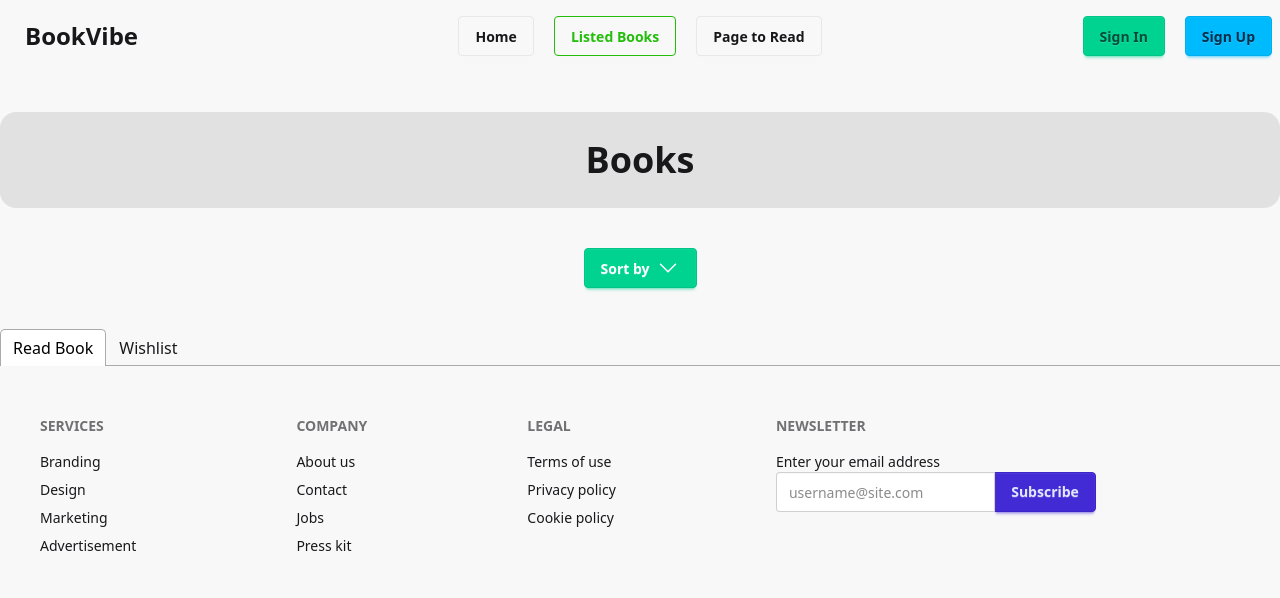
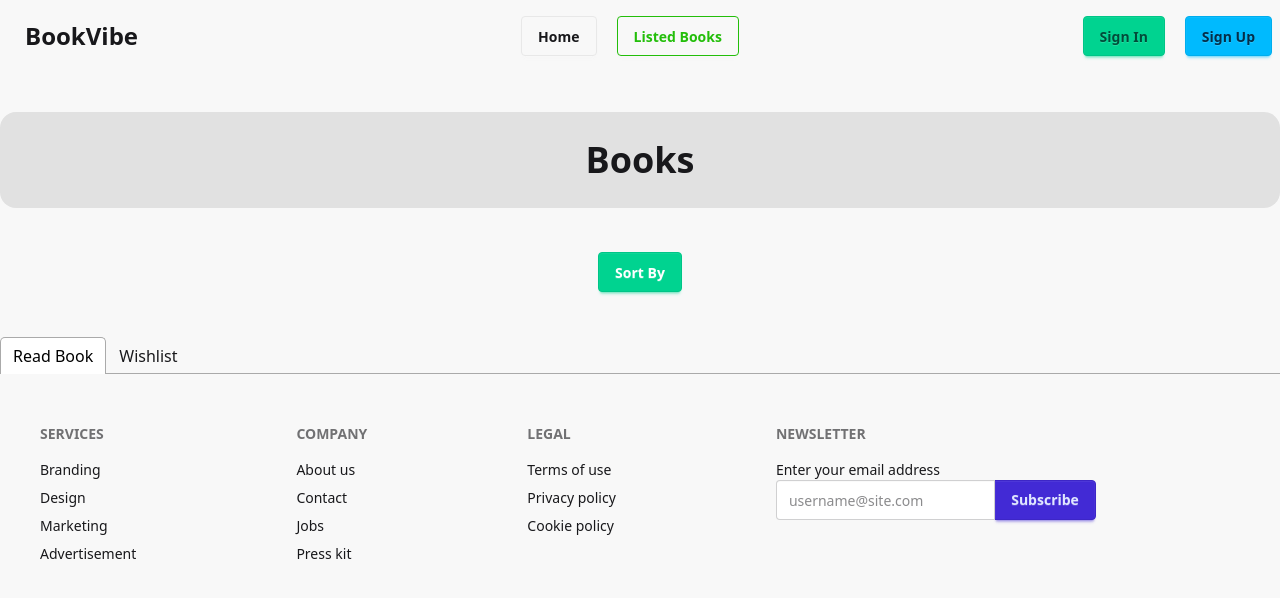
Before and after one commit to NurAlamShawon/Book_vibe_website, a React (Vite) app: page /listed-book in a window 1280 px wide. Shown: the top 598 px of the page. Built offline with nearby package versions, Linux system fonts and the light colour scheme; a web font is replaced by a local one.

Commit message:
only toast problem is left

```diff
--- a/package.json
+++ b/package.json
@@ -15,6 +15,7 @@
     "react-dom": "^19.0.0",
     "react-router": "^7.5.3",
     "react-tabs": "^6.1.0",
+    "react-toastify": "^11.0.5",
     "sweetalert2": "^11.19.1",
     "tailwindcss": "^4.1.5"
   },
--- a/src/Components/Description/Description.jsx
+++ b/src/Components/Description/Description.jsx
@@ -1,8 +1,14 @@
-import React, { useContext } from "react";
+import React, { useContext, useState} from "react";
 import { booksDataContext } from "../LandingPage/LandingPage";
 import { useParams } from "react-router";
-import { setwishbookitems, setbookitems} from "../../Utilities/Utilities"
+import { setwishbookitems, setbookitems } from "../../Utilities/Utilities"
+import { ToastContainer, toast } from 'react-toastify';
 const Description = () => {
+   const [checkbookcount,setcheckbookcount]=useState(0);
+
+   const [checkwishcount,setcheckwishcount]=useState(0);
+
+
 
 
   const books = useContext(booksDataContext);
@@ -16,12 +22,31 @@ const Description = () => {
 
   const addWishlist = (bookid) => {
     setwishbookitems(bookid);
+
+    if(checkbookcount==0){
+      toast("You have added book to read!");
+      const newcheck =checkbookcount+1;
+      setcheckbookcount(newcheck);
+
+    }
+
+
+
   };
 
 
 
   const addreadlist = (bookid) => {
     setbookitems(bookid);
+
+    if(checkwishcount==0){
+      toast("You have added book to read!");
+      const newcheck =checkwishcount+1;
+      setcheckwishcount(newcheck);
+
+    }
+
+
   };
 
   return (
@@ -105,17 +130,21 @@ const Description = () => {
             <button class="btn mr-4"
             onClick={() => {
               addreadlist(click.bookId);
+
             }}
+
 
             >Read</button>
             <button
               className="btn btn-info text-white"
               onClick={() => {
                 addWishlist(click.bookId);
+
               }}
             >
               Wishlist
             </button>
+            <ToastContainer />
           </div>
         </div>
       </div>
--- a/src/Components/LandingPage/LandingPage.jsx
+++ b/src/Components/LandingPage/LandingPage.jsx
@@ -5,11 +5,11 @@ import Footer from "../Footer/Footer";
 
 export const booksDataContext = createContext(null);
 
-export const clickcardContext = createContext([]);
+
 
 const LandingPage = () => {
   const [books, setBooks] = useState([]);
-  const [click, setclick] = useState([]);
+
 
   useEffect(() => {
     const fetchdata = async () => {
@@ -29,9 +29,9 @@ const LandingPage = () => {
 
       <main>
         <booksDataContext.Provider value={books}>
-          <clickcardContext.Provider value={[click, setclick]}>
+
             <Outlet></Outlet>
-          </clickcardContext.Provider>
+
         </booksDataContext.Provider>
       </main>
 
--- a/src/Components/Listed-book/Listedbook.jsx
+++ b/src/Components/Listed-book/Listedbook.jsx
@@ -3,16 +3,19 @@ import "react-tabs/style/react-tabs.css";
 import Readbook from "../Readbook/Readbook";
 import Wishlist from "../Wishlist/Wishlist";
 import { useContext, useEffect, useState } from "react";
-import { getbookitems ,getwishbookitems ,removewishbook ,removebook} from "../../Utilities/Utilities";
+import {
+  getbookitems,
+  getwishbookitems,
+  removewishbook,
+  removebook,
+} from "../../Utilities/Utilities";
 import { booksDataContext } from "../LandingPage/LandingPage";
 
 const Listedbook = () => {
   const books = useContext(booksDataContext);
   const [readbooks, setreadbooks] = useState([]);
   const [wishbooks, setwishbooks] = useState([]);
-
-  const[delbook,setdelbook]=useState(0);
-  const[delwishbook,setdelwishbook]=useState(0);
+  const [sort, setsort] = useState("");
 
   useEffect(() => {
     const read = getbookitems();
@@ -22,34 +25,46 @@ const Listedbook = () => {
 
     setreadbooks(reads);
 
-
-
-
     const wish = getwishbookitems();
     const wishbook = wish.map((wish) => parseInt(wish));
 
     const wishes = books.filter((book) => wishbook.includes(book.bookId));
 
     setwishbooks(wishes);
+  }, [books]);
 
+  const delreadbook = (id) => {
+    let newreadbook = readbooks.filter((book) => book.bookId !== id);
+    setreadbooks(newreadbook);
+    removebook(id);
+  };
 
-  }, []);
+  const delwishlist = (id) => {
+    let newwishlist = wishbooks.filter((book) => book.bookId !== id);
+    setwishbooks(newwishlist);
+    removewishbook(id);
+  };
 
+  const handlesort = (type) => {
+    setsort(type);
+    if (type == "Page") {
+      const sortedbypage = [...readbooks].sort(
+        (a, b) => a.totalPages - b.totalPages
+      );
+      setreadbooks(sortedbypage);
 
+      const sortedbypage1 = [...wishbooks].sort(
+        (a, b) => a.totalPages - b.totalPages
+      );
+      setwishbooks(sortedbypage1);
+    } else {
+      const sortedbyrating = [...readbooks].sort((a, b) => a.rating - b.rating);
+      setreadbooks(sortedbyrating);
 
-
-  useEffect(() => {
-    delbook && removebook(delbook);
-  }, delbook);
-
-  useEffect(() => {
-    delwishbook && removewishbook(delwishbook);
-  }, delwishbook);
-
-
-
-
-
+      const sortedbypage1 = [...wishbooks].sort((a, b) => a.rating - b.rating);
+      setwishbooks(sortedbypage1);
+    }
+  };
 
   return (
     <div className="max-w-screen-xl mx-auto">
@@ -57,34 +72,45 @@ const Listedbook = () => {
         <h1 className="font-bold text-4xl ">Books</h1>
       </div>
       <div className="text-center mb-10">
-        <button className="btn btn-success text-white">
-          Sort by
-          <svg
-            xmlns="http://www.w3.org/2000/svg"
-            fill="none"
-            viewBox="0 0 24 24"
-            strokeWidth={1.5}
-            stroke="currentColor"
-            className="size-6"
+        <div className="dropdown dropdown-center ">
+          <div
+            tabIndex={0}
+            role="button"
+            className=" m-1 btn btn-success text-white"
           >
-            <path
-              strokeLinecap="round"
-              strokeLinejoin="round"
-              d="m19.5 8.25-7.5 7.5-7.5-7.5"
-            />
-          </svg>
-        </button>
+            Sort By {sort ? sort : ""}
+          </div>
+          <ul
+            tabIndex={0}
+            className="dropdown-content menu bg-base-100 rounded-box z-1 w-52 p-2 shadow-sm"
+          >
+            <li>
+              <button
+                className="btn"
+                onClick={() => {
+                  handlesort("Page");
+                }}
+              >
+                Page
+              </button>
+            </li>
+            <li>
+              <button
+                className="btn"
+                onClick={() => {
+                  handlesort("Rating");
+                }}
+              >
+                Rating
+              </button>
+            </li>
+          </ul>
+        </div>
       </div>
 
       {/* Read Books and wishlist tab */}
 
-
-
-
-{
-
-
-}
+      {}
       <Tabs>
         <TabList>
           <Tab>Read Book</Tab>
@@ -93,18 +119,25 @@ const Listedbook = () => {
 
         <TabPanel>
           {readbooks.map((book) => {
-            return (<Readbook key={book.bookId} book={book} setdelbook={setdelbook}/>)
-          })
-          }
-
-
-
+            return (
+              <Readbook
+                key={book.bookId}
+                book={book}
+                delreadbook={delreadbook}
+              />
+            );
+          })}
         </TabPanel>
         <TabPanel>
           {wishbooks.map((book) => {
-            return (<Wishlist key={book.bookId} book={book} setdelwishbook={setdelwishbook}/>)
+            return (
+              <Wishlist
+                key={book.bookId}
+                book={book}
+                delwishlist={delwishlist}
+              />
+            );
           })}
-
         </TabPanel>
       </Tabs>
     </div>
--- a/src/Components/Navbar/Navbar.jsx
+++ b/src/Components/Navbar/Navbar.jsx
@@ -40,13 +40,7 @@ const Navbar = () => {
 
               </NavLink>
             </li>
-            <li>
-              <NavLink to={"page-to-read"} className="btn ">
 
-                  Page to Read
-
-              </NavLink>
-            </li>
           </ul>
         </div>
         <a className="btn btn-ghost text-2xl font-bold">BookVibe</a>
@@ -65,13 +59,7 @@ const Navbar = () => {
 
               </NavLink>
             </li>
-            <li>
-              <NavLink to={"page-to-read"} className="btn ">
 
-                  Page to Read
-
-              </NavLink>
-            </li>
         </ul>
       </div>
       <div className="navbar-end">
--- a/src/Components/Page-to-read/PageToRead.jsx
+++ /dev/null
@@ -1,11 +0,0 @@
-import React from 'react';
-
-const PageToRead = () => {
-    return (
-        <div>
-
-        </div>
-    );
-};
-
-export default PageToRead;
--- a/src/Components/Readbook/Readbook.jsx
+++ b/src/Components/Readbook/Readbook.jsx
@@ -1,12 +1,7 @@
 import React from "react";
 import { Link } from "react-router";
 
-
-const Readbook = ({ book ,setdelbook}) => {
-
-
-
-
+const Readbook = ({ book, delreadbook }) => {
   return (
     <div>
       <div className="flex border-1 border-gray-200 mb-5 rounded-2xl drop-shadow-md">
@@ -121,9 +116,9 @@ const Readbook = ({ book ,setdelbook}) => {
             </Link>
             <button
               className="btn btn-success rounded-4xl text-white"
-           onClick={setdelbook(book.bookId)}
+              onClick={() => delreadbook(book.bookId)} // ← GOOD
             >
-              Delect Read Book
+              Delete Read Book
             </button>
           </div>
         </div>
--- a/src/Components/Wishlist/Wishlist.jsx
+++ b/src/Components/Wishlist/Wishlist.jsx
@@ -1,6 +1,6 @@
 import React from "react";
 import { Link } from "react-router";
-const Wishlist = ({book ,setdelwishbook}) => {
+const Wishlist = ({book ,delwishlist}) => {
 
 
   return (
@@ -118,7 +118,7 @@ const Wishlist = ({book ,setdelwishbook}) => {
                     View Details
                   </button>
                 </Link>
-                <button className="btn btn-success rounded-4xl text-white" onClick={setdelwishbook(book.bookId)} >Delect Wishlist </button>
+                <button className="btn btn-success rounded-4xl text-white" onClick={()=>{delwishlist(book.bookId)}} >Delect Wishlist </button>
               </div>
             </div>
           </div>
--- a/src/Utilities/Utilities.js
+++ b/src/Utilities/Utilities.js
@@ -1,4 +1,6 @@
 import Swal from "sweetalert2";
+
+
 
 const showAlert = () => {
   Swal.fire({
@@ -12,6 +14,7 @@ const showAlert = () => {
         <i class="fa fa-thumbs-up"></i> Great!
       `,
   });
+
 };
 
 const showAlert1 = () => {
@@ -26,6 +29,7 @@ const showAlert1 = () => {
           <i class="fa fa-thumbs-up"></i> Great!
         `,
     });
+
   };
 
 
@@ -109,4 +113,4 @@ const getbookitems = () => {
 
 
 
-export { getbookitems, setbookitems, removebook ,getwishbookitems, setwishbookitems, removewishbook  };
+export { getbookitems, setbookitems, removebook ,getwishbookitems, setwishbookitems, removewishbook   };
--- a/src/main.jsx
+++ b/src/main.jsx
@@ -5,11 +5,10 @@ import "./index.css";
 import { createBrowserRouter, RouterProvider } from "react-router";
 import Herosection from "./Components/Herosection/Herosection.jsx";
 import Listedbook from "./Components/Listed-book/Listedbook.jsx";
-import PageToRead from "./Components/Page-to-read/PageToRead.jsx";
+
 import LandingPage from "./Components/LandingPage/LandingPage.jsx";
 import Description from "./Components/Description/Description.jsx";
-import Wishlist from "./Components/Wishlist/Wishlist.jsx";
-import Readbook from "./Components/Readbook/Readbook.jsx";
+
 
 const router = createBrowserRouter([
   {
@@ -18,7 +17,6 @@ const router = createBrowserRouter([
     children: [
       { index: true, Component: Herosection },
       { path: "/listed-book", Component: Listedbook },
-      { path: "/page-to-read", Component: PageToRead },
       {path: `/description/:bookId`,Component: Description,},
     ],
   },
```
Also changed, not shown: 1 other file (tests, documents, lock files or other folders).
